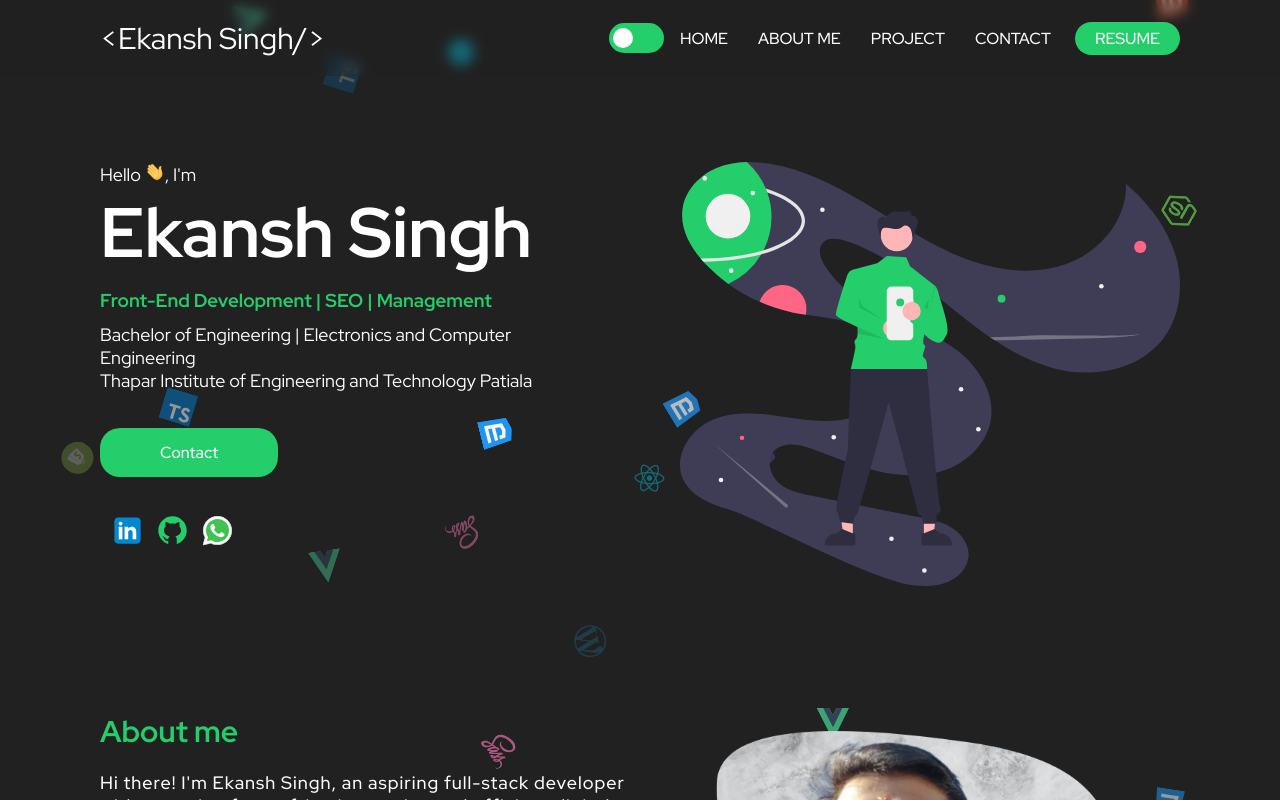
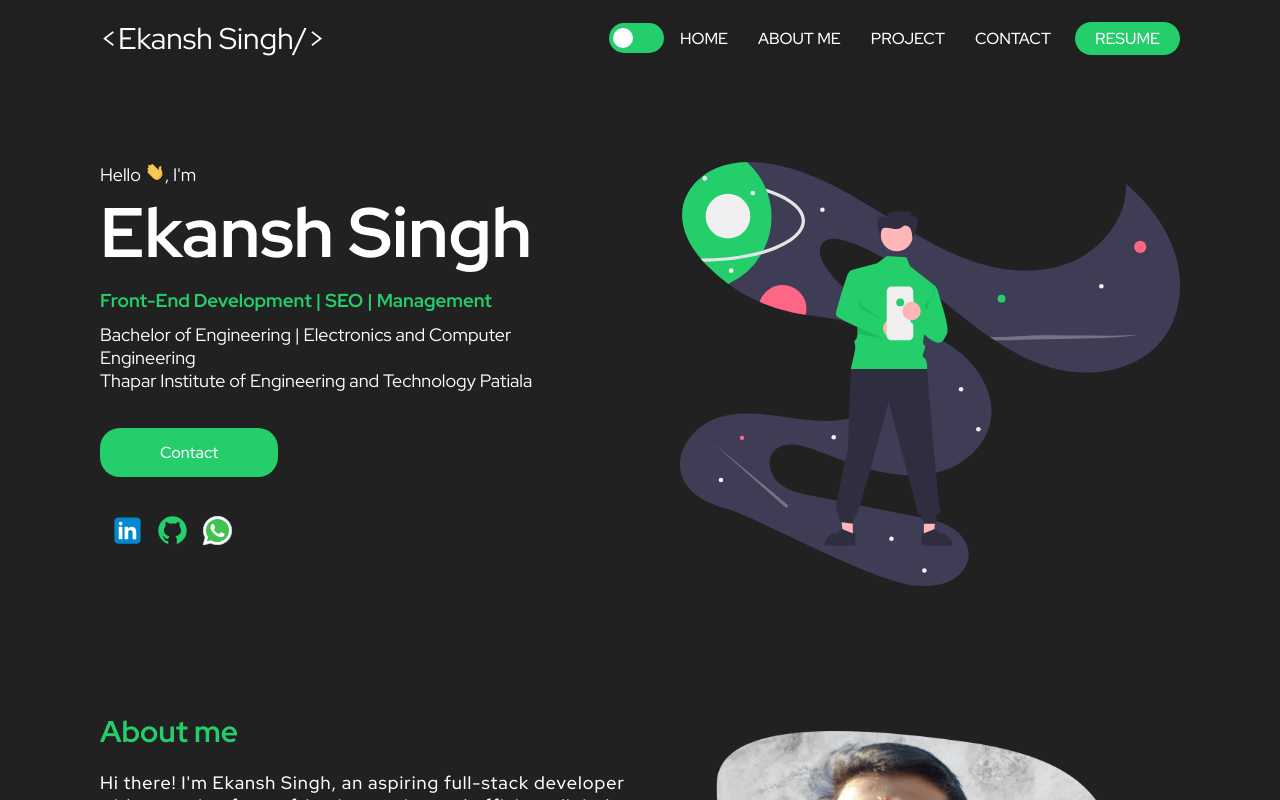
Before and after one commit to singh-ekansh/portfolio-website, a React (Create React App) app: page / in a window 1280 px wide. Shown: the top 800 px of the page. Built offline with nearby package versions, Linux system fonts and the light colour scheme.

Commit message:
Update main bg

```diff
--- a/src/components/Main/Main.tsx
+++ b/src/components/Main/Main.tsx
@@ -1,260 +1,12 @@
-import Particles from "react-tsparticles"
 import { Container } from "./styles";
 import { Hero } from "../Hero/Hero";
 import { About } from "../About/About";
 import { Contact } from "../Contact/Contact";
 import { Project } from "../Project/Project";
-import wordpress from "../../assets/wordpress.svg";
-import shopify from "../../assets/shopify.svg";
-import htmlIcon from "../../assets/html-icon.svg";
-import cssIcon from "../../assets/css-icon.svg";
-import sassIcon from "../../assets/sass-icon.svg";
-import jsIcon from "../../assets/js-icon.svg";
-import nodeIcon from "../../assets/node-icon.svg";
-import reactIcon from "../../assets/react-icon.svg";
-import typescriptIcon from "../../assets/typescript-icon.svg";
-import vueIcon from "../../assets/vue-icon.svg";
-import boostrapIcon from "../../assets/bootstrap-icon.svg";
 
 export function Main() {
   return (
     <Container>
-      <Particles
-        id="tsparticles"
-        options={{
-          "fullScreen": {
-            "enable": true,
-            "zIndex": 1
-          },
-          "detectRetina": true,
-          "fpsLimit": 60,
-          "interactivity": {
-            "events": {
-              "onClick": {
-                "enable": true,
-                "mode": "push"
-              },
-              "onDiv": {
-                "elementId": "repulse-div",
-                "enable": false,
-                "mode": "repulse"
-              },
-              "onHover": {
-                "enable": true,
-                "mode": "bubble",
-                "parallax": {
-                  "enable": false,
-                  "force": 60,
-                  "smooth": 10
-                }
-              },
-              "resize": true
-            },
-            "modes": {
-              "bubble": {
-                "distance": 400,
-                "duration": 2,
-                "opacity": 0.8,
-                "size": 2,
-              },
-              "connect": {
-                "distance": 80,
-                "lineLinked": {
-                  "opacity": 0.5
-                },
-                "radius": 60
-              },
-              "grab": {
-                "distance": 400,
-                "lineLinked": {
-                  "opacity": 1
-                }
-              },
-              "push": {
-                "quantity": 2
-              },
-              "remove": {
-                "quantity": 2
-              },
-              "repulse": {
-                "distance": 200,
-                "duration": 0.4
-              }
-            }
-          },
-          "particles": {
-            "color": {
-              "value": "#ffffff"
-            },
-            "lineLinked": {
-              "blink": false,
-              "color": "#000",
-              "consent": false,
-              "distance": 150,
-              "enable": false,
-              "opacity": 0.4,
-              "width": 1
-            },
-            "move": {
-              "attract": {
-                "enable": false,
-                "rotate": {
-                  "x": 600,
-                  "y": 1200
-                }
-              },
-              "bounce": false,
-              "direction": "none",
-              "enable": true,
-              "outMode": "out",
-              "random": false,
-              "speed": 2,
-              "straight": false
-            },
-            "number": {
-              "density": {
-                "enable": true,
-                "area": 800
-              },
-              "limit": 20,
-              "value": 15,
-            },
-            "opacity": {
-              "animation": {
-                "enable": true,
-                "minimumValue": 0.2,
-                "speed": 1,
-                "sync": false
-              },
-              "random": true,
-              "value": 1
-            },
-            "rotate": {
-              "animation": {
-                "enable": true,
-                "speed": 5,
-                "sync": false
-              },
-              "direction": "random",
-              "random": true,
-              "value": 0
-            },
-            "shape": {
-              "character": {
-                "fill": false,
-                "font": "Verdana",
-                "style": "",
-                "value": "*",
-                "weight": "400"
-              },
-              "image": [
-                {
-                  "src": boostrapIcon,
-                  "width": 20,
-                  "height": 20
-                },
-                {
-                  "src": cssIcon,
-                  "width": 20,
-                  "height": 20
-                },
-                {
-                  "src": wordpress,
-                  "width": 20,
-                  "height": 20
-                },
-                {
-                  "src": shopify,
-                  "width": 20,
-                  "height": 20
-                },
-                {
-                  "src": htmlIcon,
-                  "width": 20,
-                  "height": 20
-                },
-                {
-                  "src": jsIcon,
-                  "width": 20,
-                  "height": 20
-                },
-                // {
-                //   "src": mysqlIcon,
-                //   "width": 20,
-                //   "height": 20
-                // },
-                {
-                  "src": nodeIcon,
-                  "width": 20,
-                  "height": 20
-                },
-                {
-                  "src": reactIcon,
-                  "width": 20,
-                  "height": 20
-                },
-                {
-                  "src": sassIcon,
-                  "width": 20,
-                  "height": 20
-                },
-                {
-                  "src": typescriptIcon,
-                  "width": 20,
-                  "height": 20
-                },
-                // {
-                //   "src": vscodeIcon,
-                //   "width": 20,
-                //   "height": 20
-                // },
-                {
-                  "src": vueIcon,
-                  "width": 20,
-                  "height": 20
-                },
-
-              ],
-              "polygon": {
-                "sides": 5
-              },
-              "stroke": {
-                "color": "#000000",
-                "width": 0
-              },
-              "type": "image"
-            },
-            "size": {
-              "animation": {
-                "enable": false,
-                "minimumValue": 0.1,
-                "speed": 40,
-                "sync": false
-              },
-              "random": false,
-              "value": 16
-            }
-          },
-          "polygon": {
-            "draw": {
-              "enable": false,
-              "lineColor": "#ffffff",
-              "lineWidth": 0.5
-            },
-            "move": {
-              "radius": 10
-            },
-            "scale": 1,
-            "url": ""
-          },
-          "background": {
-            "image": "",
-            "position": "50% 50%",
-            "repeat": "no-repeat",
-            "size": "cover"
-          }
-        }}
-      />
       <Hero></Hero>
       <About></About>
       <Project></Project>
```
